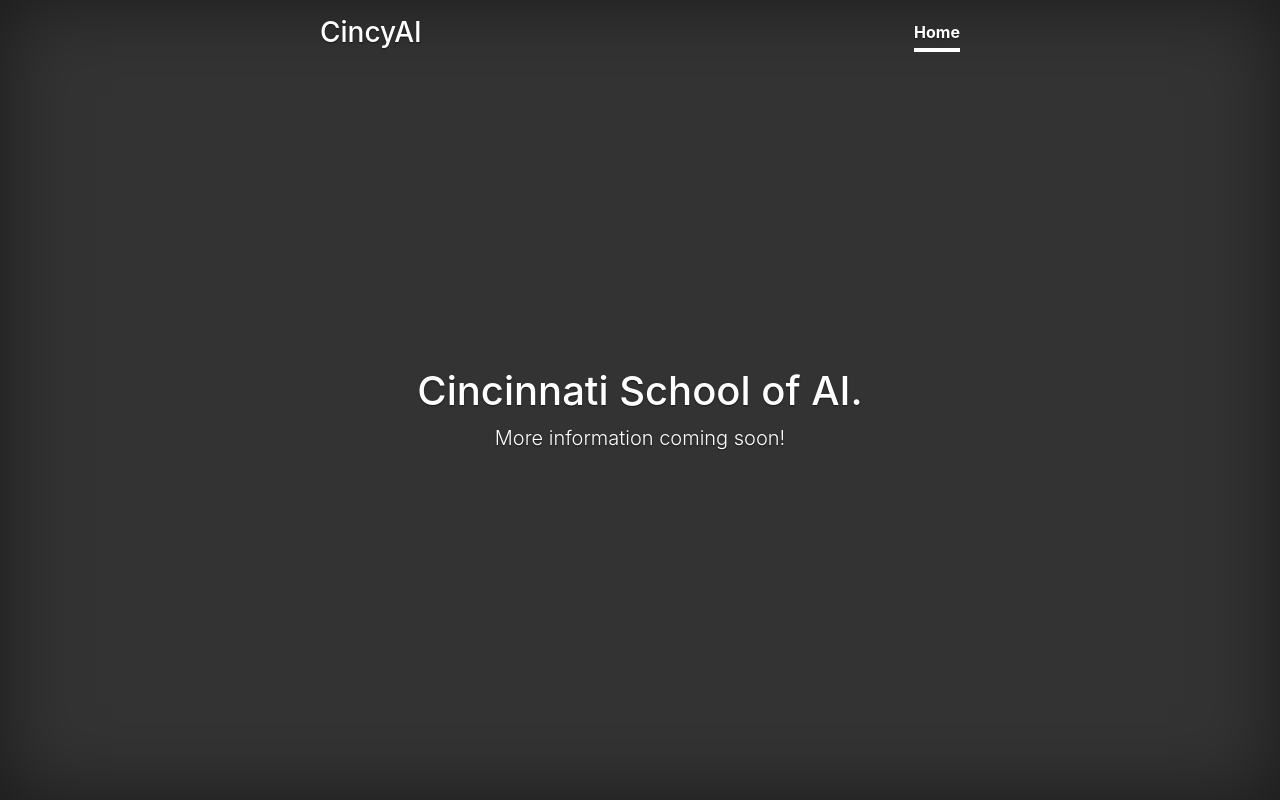
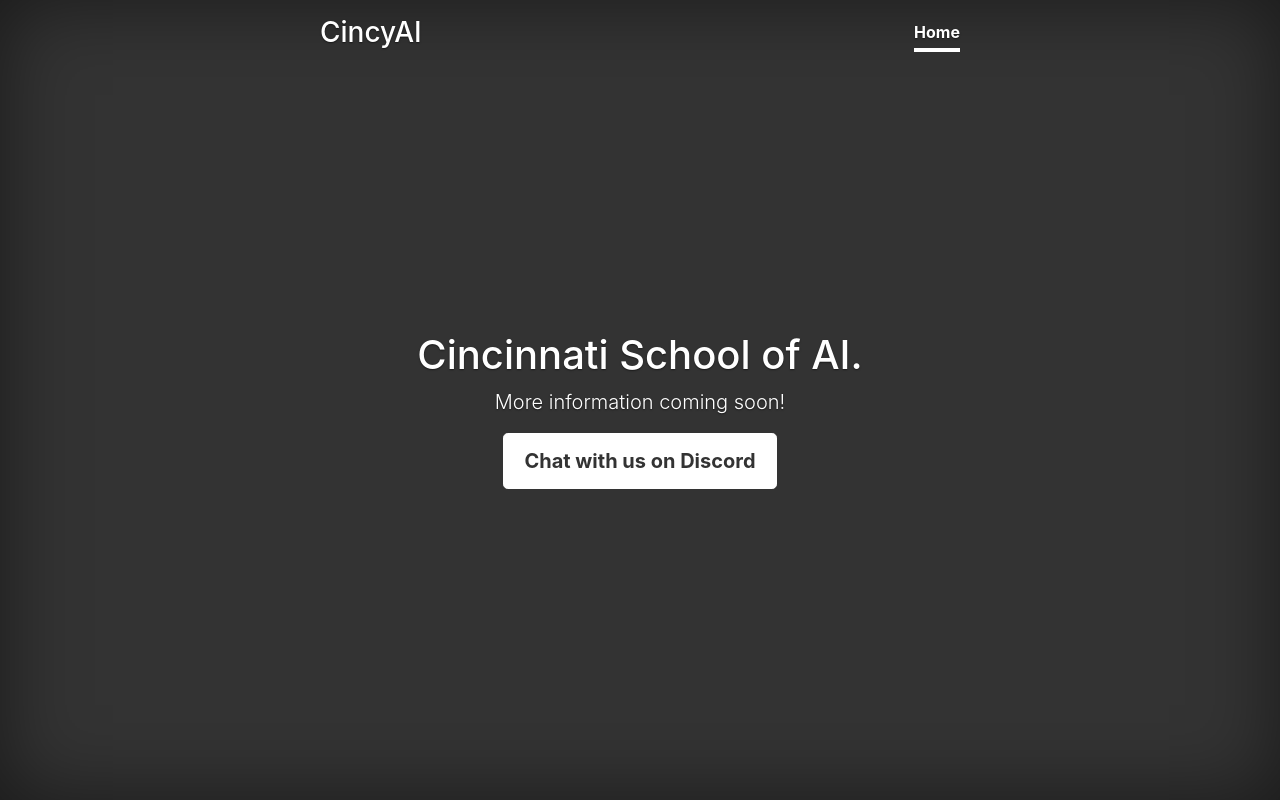
Before and after one commit to cincyai/cincyai.github.io, a website: page index.html in a window 1280 px wide. Drawn offline with nearby package versions, Linux system fonts and the light colour scheme.

Commit message:
Add Discord
Add link to the discord invitation link.

```diff
--- a/index.html
+++ b/index.html
@@ -28,10 +28,10 @@
   <main role="main" class="inner cover">
     <h1 class="cover-heading">Cincinnati School of AI.</h1>
     <p class="lead">More information coming soon!</p>
-<!--     <p class="lead">
-      <a href="#" class="btn btn-lg btn-secondary">Learn more</a>
+    <p class="lead">
+      <a href="https://discord.gg/cfQWpFX" class="btn btn-lg btn-secondary">Chat with us on Discord</a>
     </p>
- -->  </main>
+  </main>
 
   <footer class="mastfoot mt-auto">
   </footer>
```
